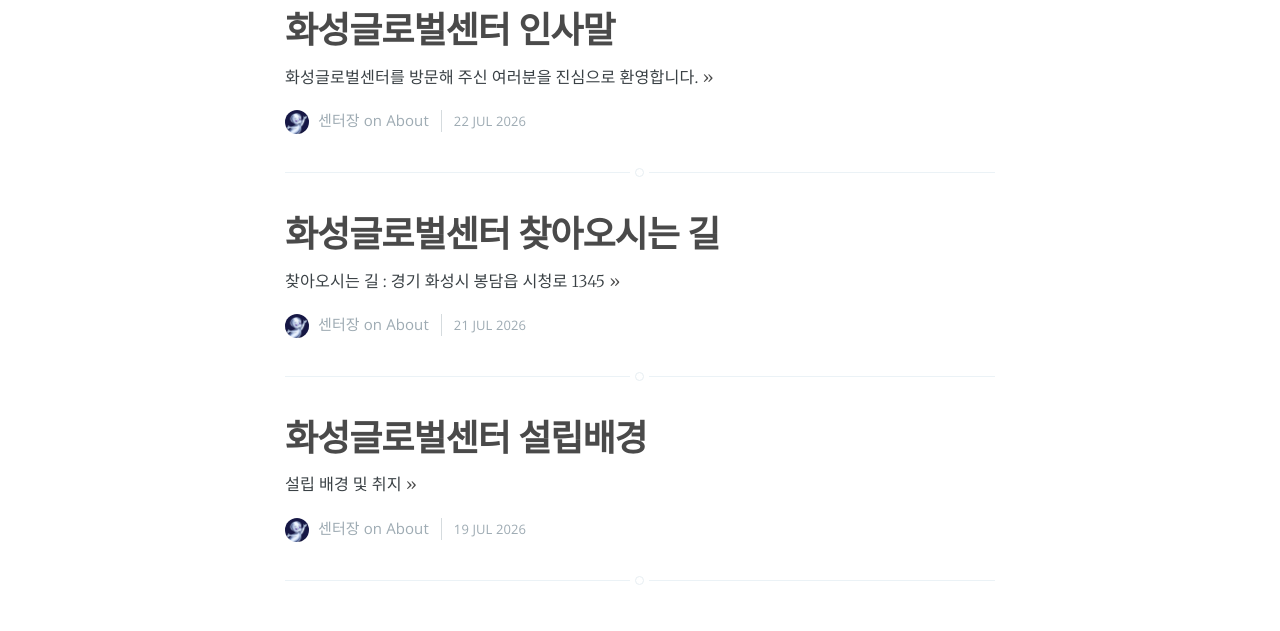
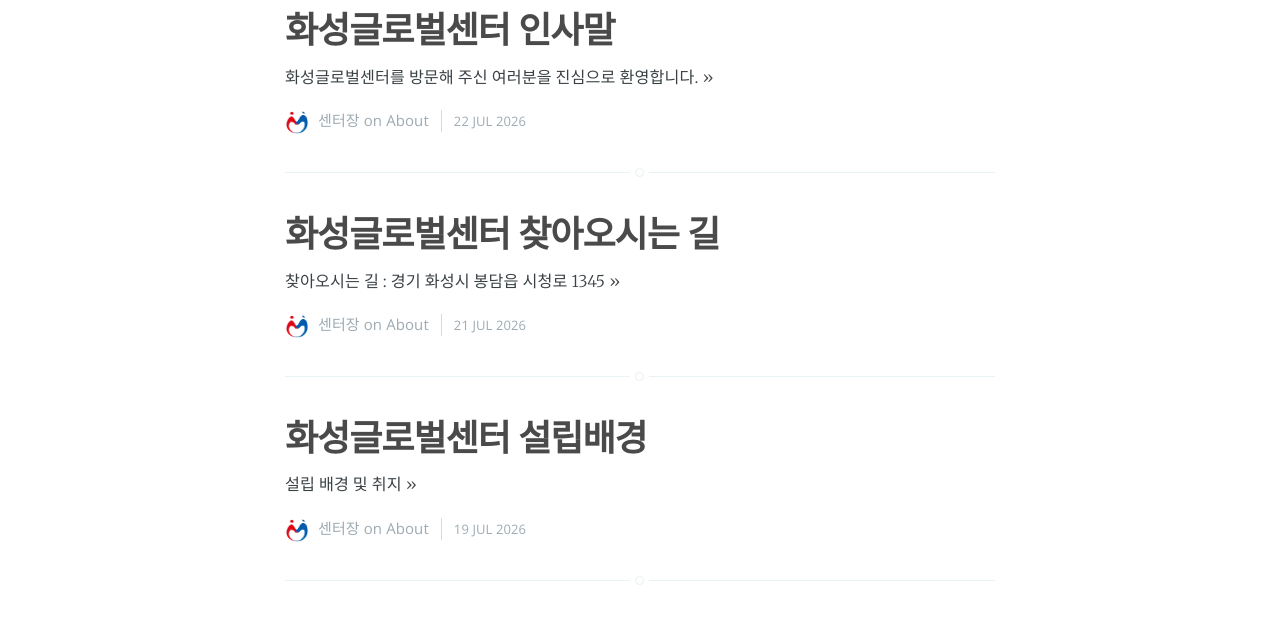
Before and after one commit to hwaseongglobalcenter/hwaseongglobalcenter.github.io, a Jekyll site: the page built from index.html, in a window 1280 px wide. Shown: the part 941-1572 px from the top of the page. Built offline with Jekyll 4.4.1, drawn with Linux system fonts in a browser that asks for light colours; nearby versions of some CDN libraries; the list of posts is cut into pages by our own code.

Commit message:
logo 적용

```diff
--- a/_data/authors.yml
+++ b/_data/authors.yml
@@ -5,4 +5,4 @@
   url_full: https://hwaseongglobalcenter.github.io/
   url: hwaseongglobalcenter.github.io/
   bio: 화성글로벌센터 센터장
-  assets: assets/images/casper.png
+  assets: assets/images/logo.png
```
Also changed, not shown: assets/images/casper.png (deleted).
